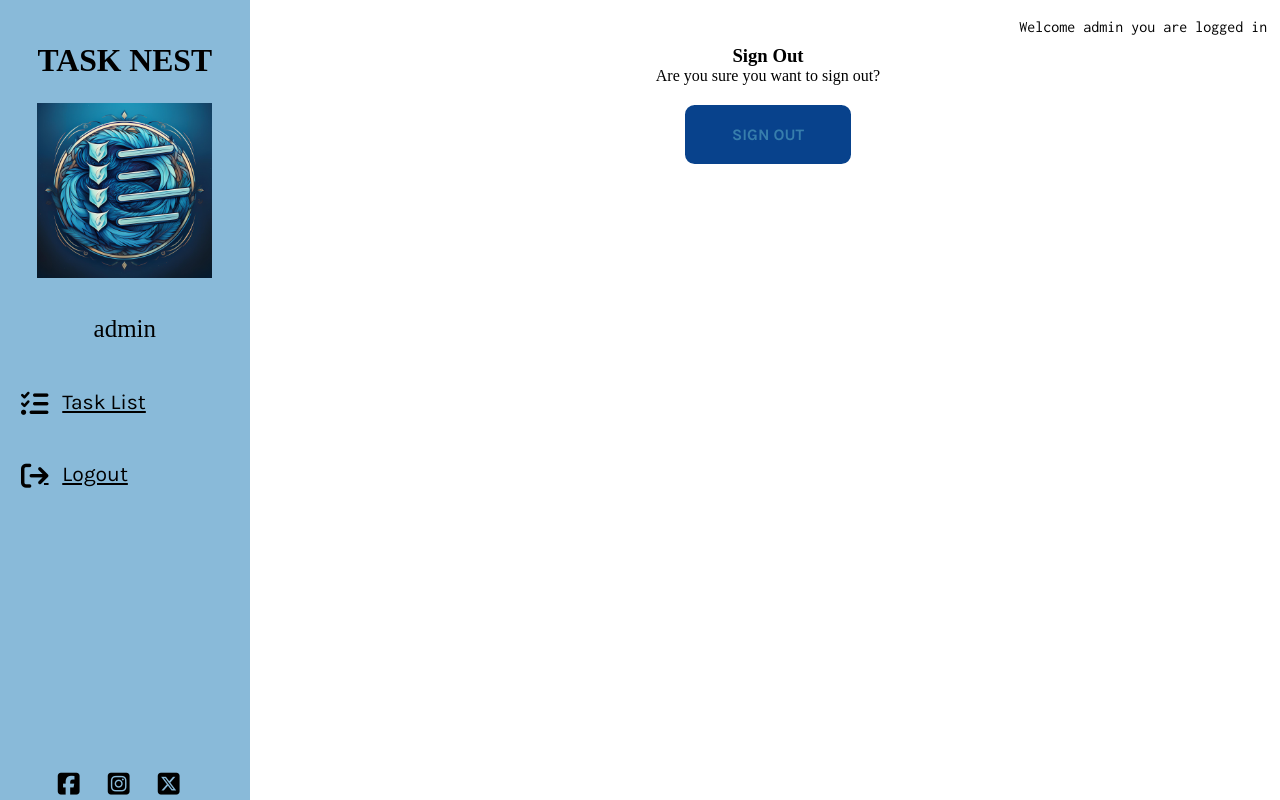
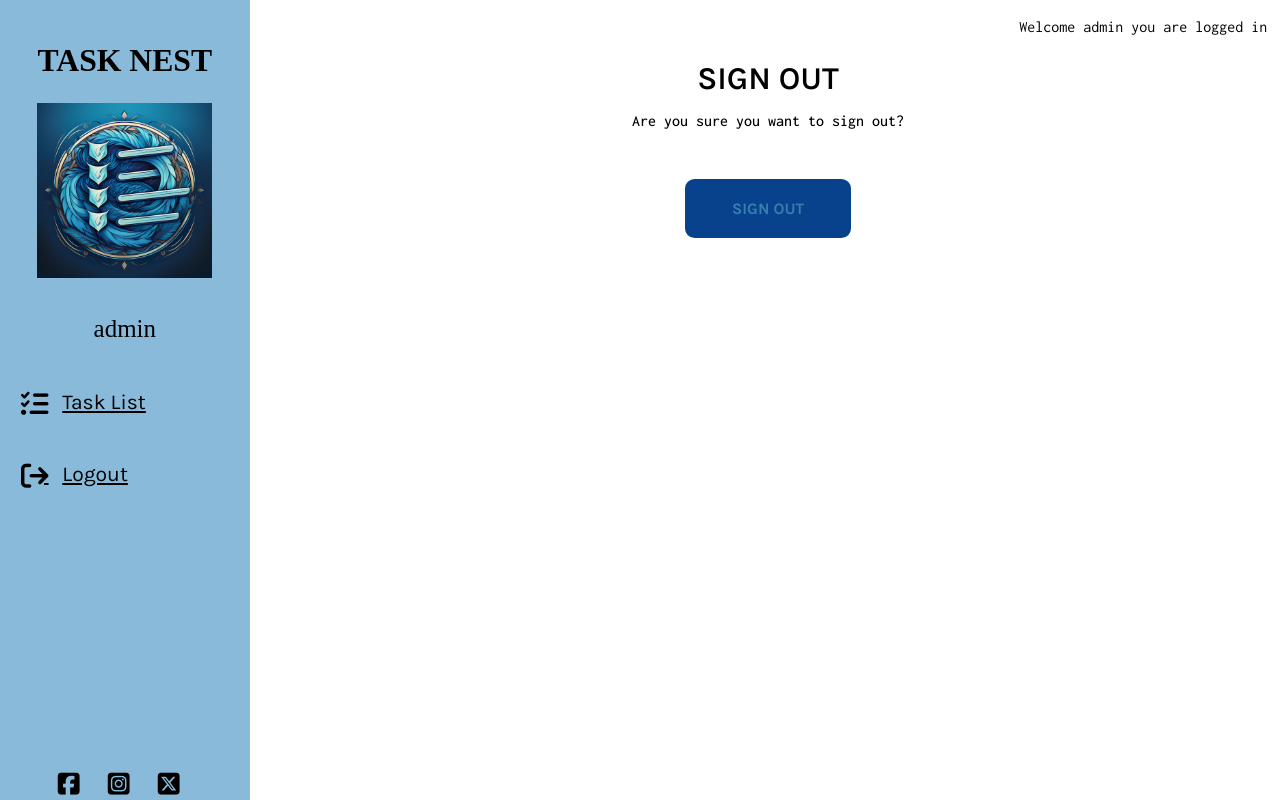
Before and after one commit to alexcurnow96/Task-Nest-Project, a Django app: page /accounts/logout/ in a window 1280 px wide. Run offline with Django 4.2, Linux system fonts and the light colour scheme; a user stored in the database is signed in; some libraries are stand-ins or nearby versions.

Commit message:
STYLE: styled accounts pages

```diff
--- a/static/css/style.css
+++ b/static/css/style.css
@@ -359,6 +359,44 @@ h2 a {
   color: #000;
 }
 
+
+/* ----------------------- ACCOUNTS PAGES ----------------------- */
+
+.account-heading {
+  margin-bottom: 15px;
+}
+
+.account-message {
+  font-family: "Inconsolata", sans-serif;
+  font-weight: 500;
+  font-size: 1em;
+  align-items: center;
+  justify-content: center;
+  display: block;
+  margin-left: auto;
+  margin-right: auto;
+  margin-top: 15px;
+  margin-bottom: 15px;
+}
+
+.account-form {
+  font-family: "Inconsolata", sans-serif;
+  font-weight: 500;
+  font-size: 1em;
+  align-items: center;
+  justify-content: center;
+  display: flex;
+  flex-direction: column;
+  margin-left: auto;
+  margin-right: auto;
+  margin-top: 15px;
+  margin-bottom: 15px;
+}
+
+.account-form p {
+  padding: 4px 4px;
+}
+
 /* ----------------------- MEDIA QUERIES ----------------------- */
 
 @media screen and (max-width: 768px) {
--- a/templates/account/login.html
+++ b/templates/account/login.html
@@ -10,16 +10,16 @@
 <div class="main_content">
     <div>
         <div>
-            <h3>{% trans "Sign In" %}</h3>
+            <h3 class="main-title account-heading">{% trans "Sign In" %}</h3>
 
-            <p>{% blocktrans %} If you have not created an account yet, then
+            <p class="account-message">{% blocktrans %} If you have not created an account yet, then
                 <a class="link" href="{{ signup_url }}">sign up</a>
                 first.{% endblocktrans %}</p>
         </div>
     </div>
     <div>
         <div>
-            <form class="login" method="POST" action="{% url 'account_login' %}">
+            <form class="login account-form" method="POST" action="{% url 'account_login' %}">
                 {% csrf_token %}
                 {{ form.as_p }}
                 {% if redirect_field_value %}
--- a/templates/account/logout.html
+++ b/templates/account/logout.html
@@ -6,22 +6,22 @@
 
 {% block content %}
 <div class="container main_content">
-    <div class="row">
-        <div class="col-md-8 mt-3 offset-md-2">
-            <h3>{% trans "Sign Out" %}</h3>
+    <div>
+        <div>
+            <h3 class="main-title account-heading">{% trans "Sign Out" %}</h3>
 
-            <p>{% trans 'Are you sure you want to sign out?' %}</p>
+            <p class="account-message">{% trans 'Are you sure you want to sign out?' %}</p>
         </div>
     </div>
-    <div class="row">
-        <div class="col-md-8 mt-3 offset-md-2">
+    <div>
+        <div>
 
-            <form method="post" action="{% url 'account_logout' %}">
+            <form class="account-form" method="post" action="{% url 'account_logout' %}">
                 {% csrf_token %}
                 {% if redirect_field_value %}
                 <input type="hidden" name="{{ redirect_field_name }}" value="{{ redirect_field_value }}" />
                 {% endif %}
-                <button class="btn" type="submit">{% trans 'Sign Out' %}</button>
+                <button class="btn">{% trans 'Sign Out' %}</button>
             </form>
         </div>
     </div>
```
Also changed, not shown: other parts of static/css/style.css (+25 -25 lines), templates/account/signup.html (+4 -4 lines).
